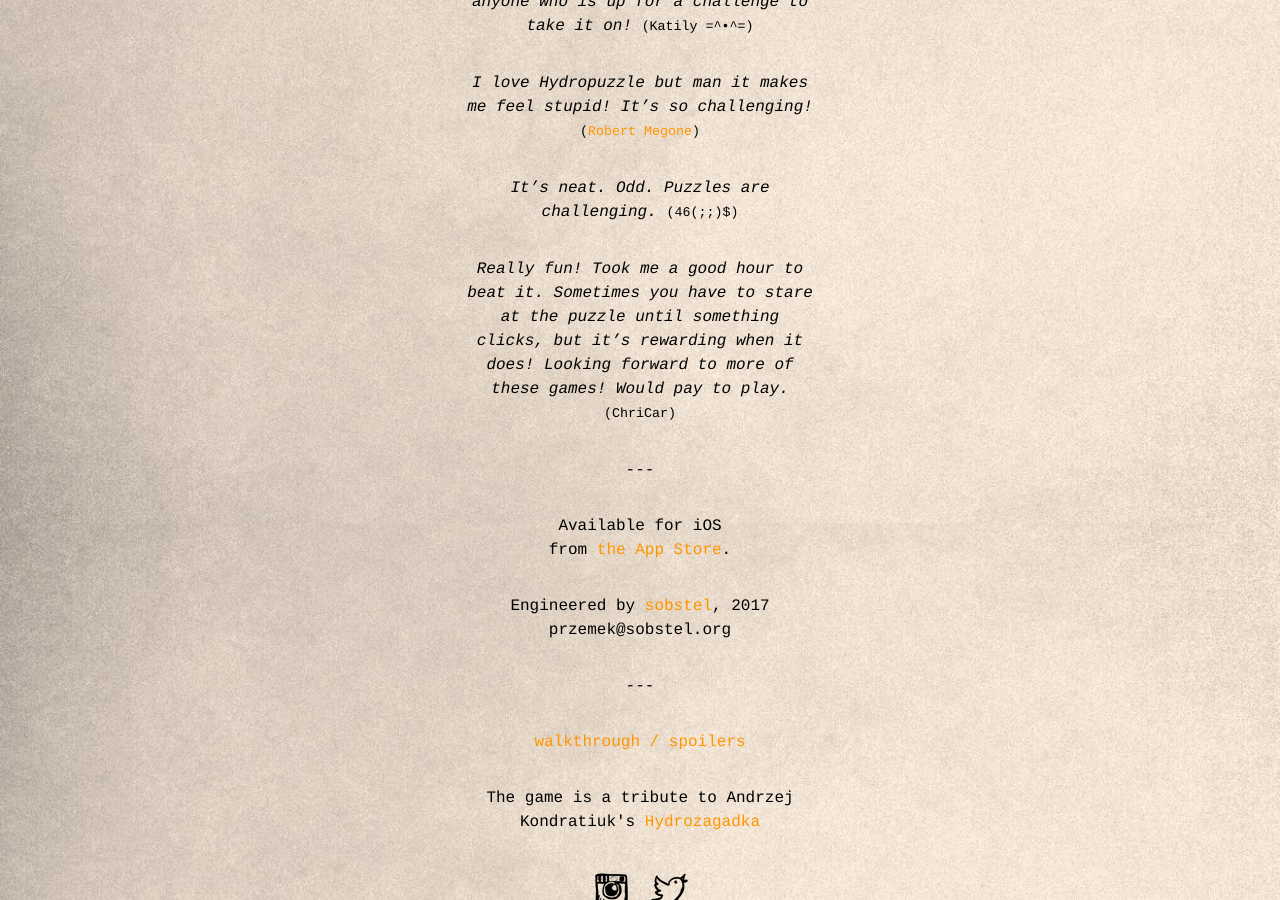
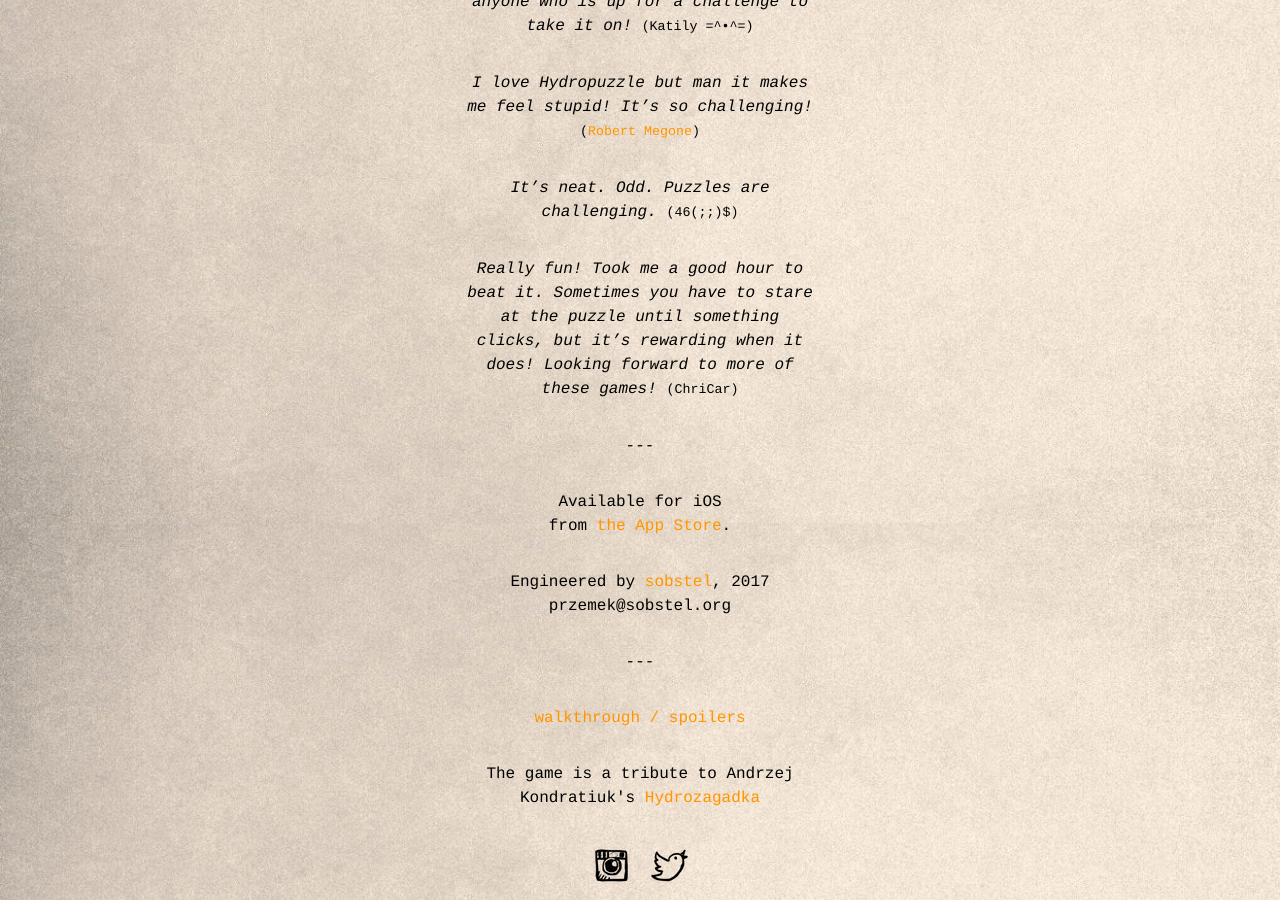
Before and after one commit to sobstel/sobstel.github.com, a Jekyll site: the page built from hydropuzzle.html, in a window 1280 px wide and 900 px high, scrolled down 1744 px. Built offline with Jekyll 4.4.1, drawn with Linux system fonts in a browser that asks for light colours.

Commit message:
update review

```diff
--- a/hydropuzzle.html
+++ b/hydropuzzle.html
@@ -174,7 +174,7 @@
       <small>(46(;;)$)</small>
     </p>
     <p>
-      <em>Really fun! Took me a good hour to beat it. Sometimes you have to stare at the puzzle until something clicks, but it’s rewarding when it does! Looking forward to more of these games! Would pay to play.</em>
+      <em>Really fun! Took me a good hour to beat it. Sometimes you have to stare at the puzzle until something clicks, but it’s rewarding when it does! Looking forward to more of these games!</em>
       <small>(ChriCar)</small>
     </p>
     <p>---</p>
```
